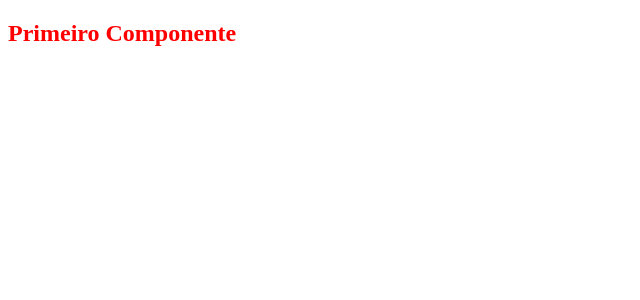
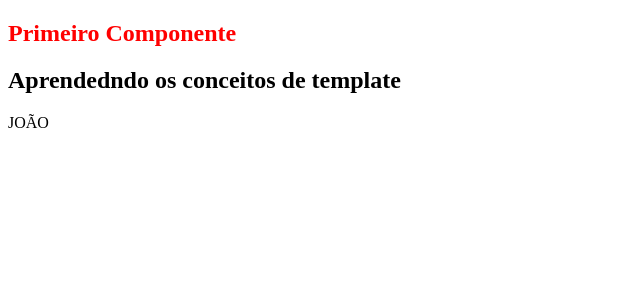
Before and after one commit to wowilliam/Start-Angular, an Angular app in the folder fundamentos-angular/: page / in a window 1280 px wide. Shown: the top 300 px of the page, without its empty margins (0-640 px from the left). Built offline with nearby package versions, Linux system fonts and the light colour scheme.

Commit message:
fundamentos angular

```diff
--- a/fundamentos-angular/src/app/app.component.html
+++ b/fundamentos-angular/src/app/app.component.html
@@ -1 +1,2 @@
 <app-primeiro-componente></app-primeiro-componente>
+<app-segundo-componente></app-segundo-componente>
--- a/fundamentos-angular/src/app/app.module.ts
+++ b/fundamentos-angular/src/app/app.module.ts
@@ -4,10 +4,11 @@ import { BrowserModule } from '@angular/platform-browser';
 import { AppRoutingModule } from './app-routing.module';
 import { AppComponent } from './app.component';
 import { PrimeiroComponenteComponent } from './primeiro-componente/primeiro-componente.component';
+import { SegundoComponenteComponent } from './segundo-componente/segundo-componente.component';
 
 @NgModule({
   declarations: [
-    AppComponent, PrimeiroComponenteComponent
+    AppComponent, PrimeiroComponenteComponent, SegundoComponenteComponent
   ],
   imports: [
     BrowserModule,
--- /dev/null
+++ b/fundamentos-angular/src/app/segundo-componente/segundo-componente.component.html
@@ -0,0 +1,2 @@
+<h2>Aprendedndo os conceitos de template</h2>
+<p>{{ nome | uppercase }}</p>
--- /dev/null
+++ b/fundamentos-angular/src/app/segundo-componente/segundo-componente.component.ts
@@ -0,0 +1,12 @@
+import { Component, OnInit } from '@angular/core';
+
+@Component({
+  selector: 'app-segundo-componente',
+  templateUrl: './segundo-componente.component.html',
+  styleUrls: ['./segundo-componente.component.css']
+})
+export class SegundoComponenteComponent  {
+
+  nome = "João";
+
+}
```
Also changed, not shown: fundamentos-angular/src/app/segundo-componente/segundo-componente.component.css (added), 1 other file (tests, documents, lock files or other folders).
